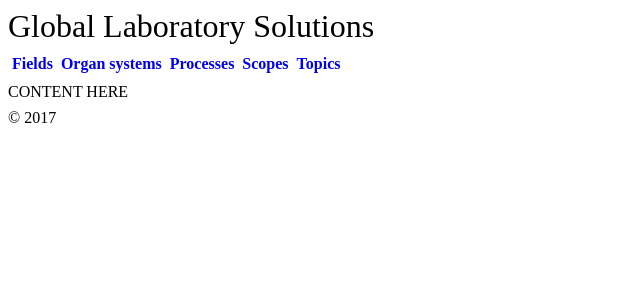
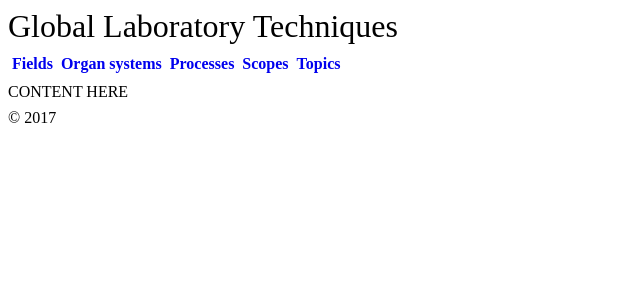
Before and after one commit to mathemaat/glt, a Django app: template glt/templates/outline.html in a window 1280 px wide. Shown: the top 300 px of the page, without its empty margins (0-640 px from the left). Run offline with Django 3.2, Linux system fonts and the light colour scheme; the template is opened without the code that fills it, so the values that code supplies are empty; parts of the project's set-up code (start-up, migrations or seed data) failed here and were passed over.

Commit message:
Rename Solutions into Techniques

```diff
--- a/glt/templates/outline.html
+++ b/glt/templates/outline.html
@@ -7,7 +7,7 @@
   </head>
   <body>
     <div id="header">
-      <h1>Global Laboratory Solutions</h1>
+      <h1>Global Laboratory Techniques</h1>
       <div id="menu">
         <ul>
           <li><a href="{% url 'articles:field_index' %}">Fields</a></li>
```
